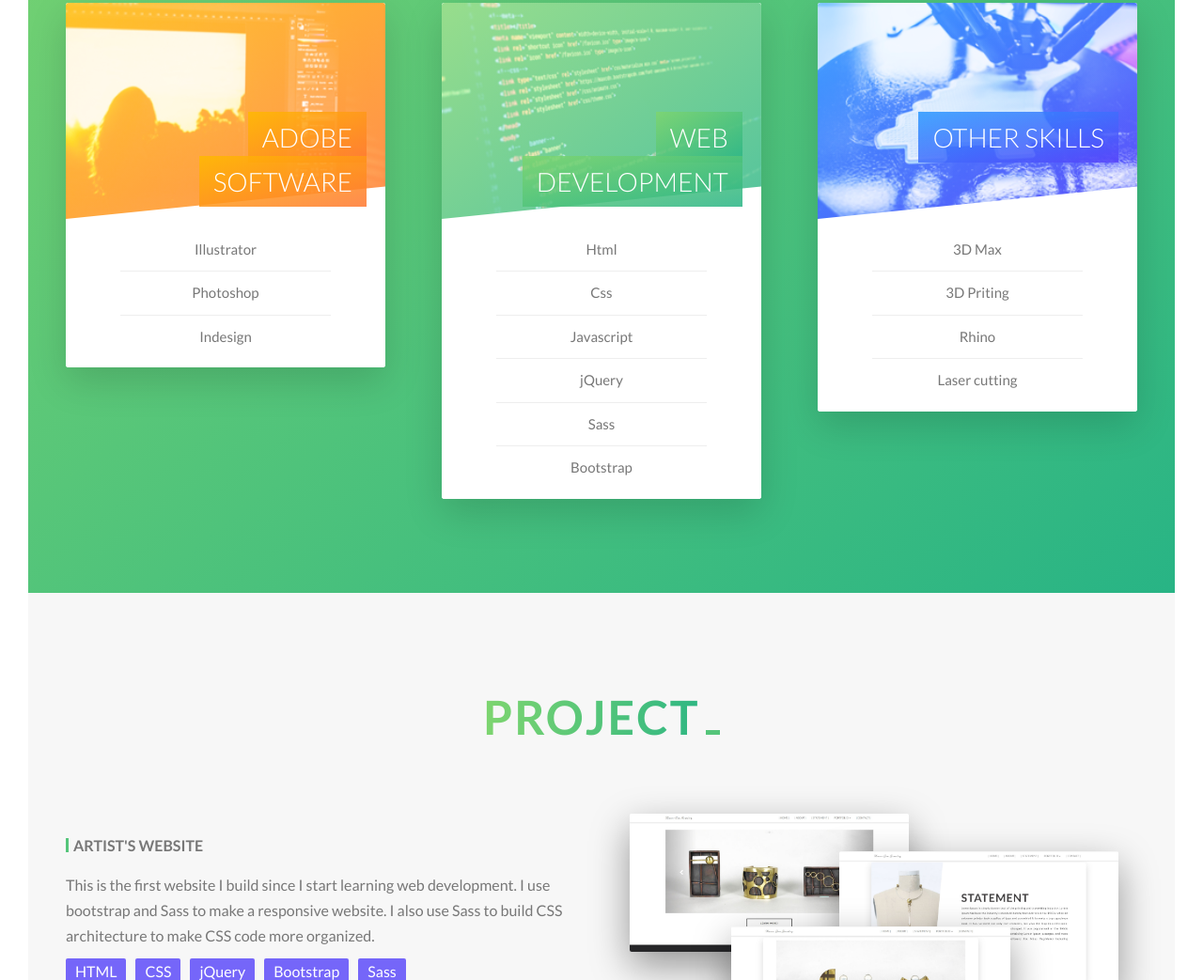
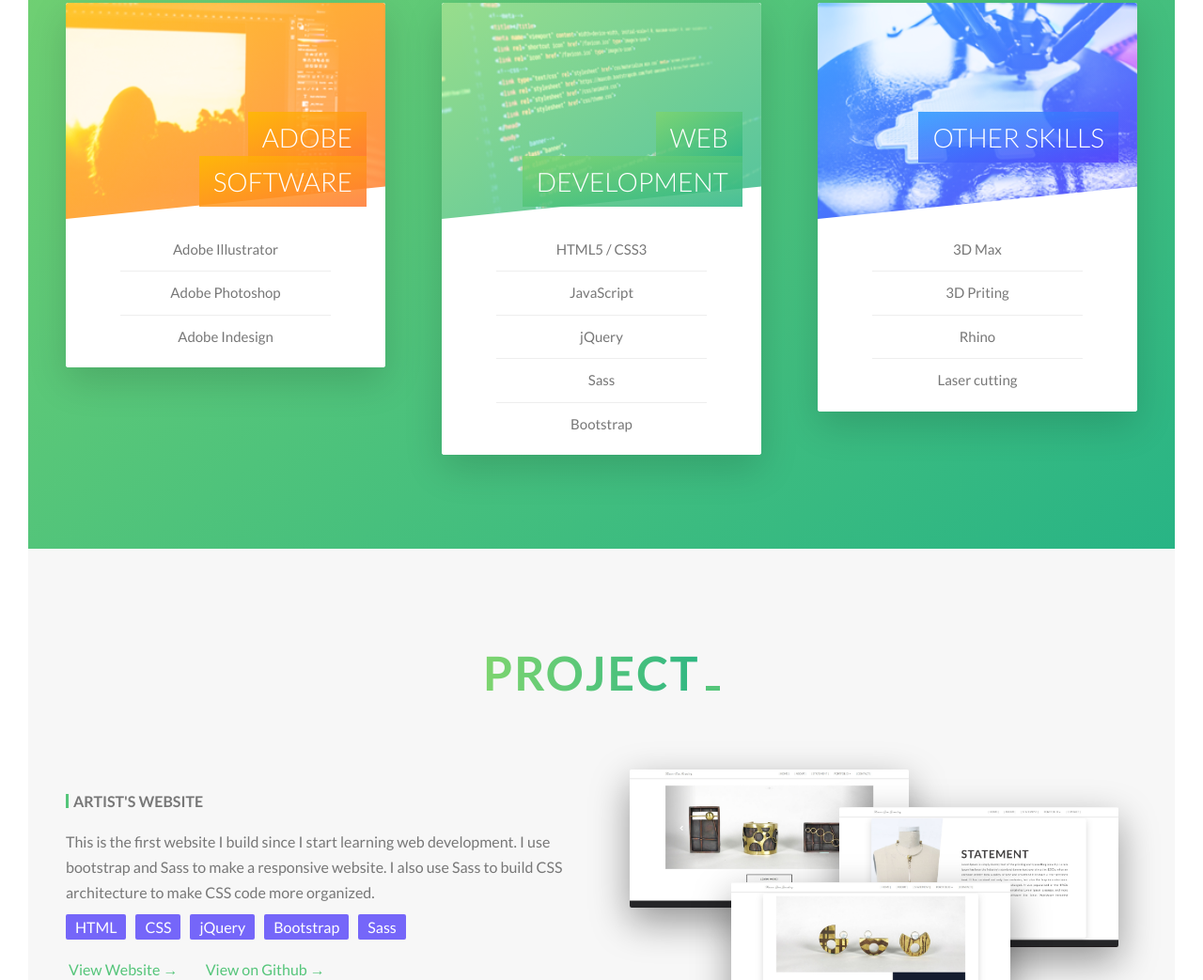
Before and after one commit to jerrychiu0863/jerrychiu_portfolio, a website: page index.html in a window 1280 px wide. Shown: the part 1634-2677 px from the top of the page at 94% size. Drawn offline with Linux system fonts and the light colour scheme.

Commit message:
edited skills

```diff
--- a/index.html
+++ b/index.html
@@ -139,9 +139,9 @@
                                 </h4>
                                 <div class="card__details">
                                     <ul>
-                                        <li>Illustrator</li>
-                                        <li>Photoshop</li>
-                                        <li>Indesign</li>
+                                        <li>Adobe Illustrator</li>
+                                        <li>Adobe Photoshop</li>
+                                        <li>Adobe Indesign</li>
                                     </ul>
                                 </div>
 
@@ -176,9 +176,8 @@
                                 </h4>
                                 <div class="card__details">
                                     <ul>
-                                        <li>Html</li>
-                                        <li>Css</li>
-                                        <li>Javascript</li>
+                                        <li>HTML5 / CSS3</li>
+                                        <li>JavaScript</li>
                                         <li>jQuery</li>
                                         <li>Sass</li>
                                         <li>Bootstrap</li>
```
